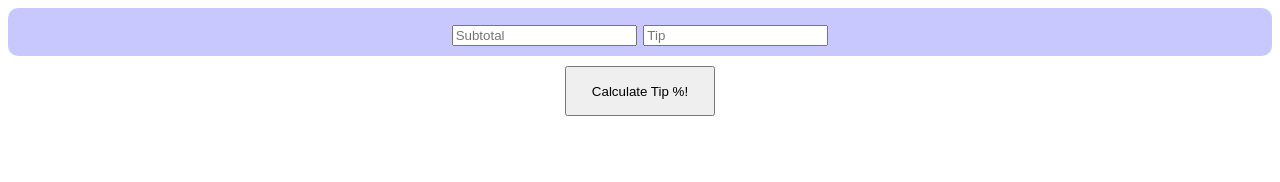
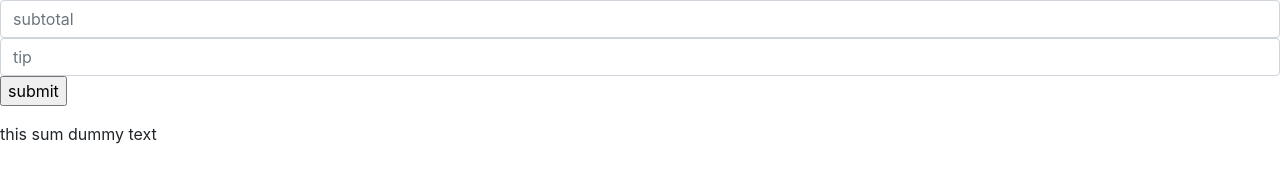
Before and after one commit to thesaddestgravy/the-harding-repo, a plain HTML site: page index.html in a window 1280 px wide. Drawn offline with nearby package versions, Linux system fonts and the light colour scheme.

Commit message:
added bootstrap and favicon

```diff
--- a/index.html
+++ b/index.html
@@ -2,20 +2,29 @@
 <html>
   <head>
     <meta charset="utf-8">
-    <title>Canvas</title>
+    <meta name="viewport" content="width=device-width, initial-scale=1">
+    <meta name="viewport" content="width=device-width, initial-scale=1, maximum-scale=1, user-scalable=no">
+    <title>The Harding Repo</title>
+    <link rel="apple-touch-icon" sizes="180x180" href="icons/apple-touch-icon.png">
+    <link rel="icon" type="image/png" sizes="32x32" href="icons/favicon-32x32.png">
+    <link rel="icon" type="image/png" sizes="16x16" href="icons//favicon-16x16.png">
+    <link rel="manifest" href="icons/site.webmanifest">
     <link rel="stylesheet" href="styles.css">
+    <link rel="stylesheet" href="https://stackpath.bootstrapcdn.com/bootstrap/4.4.1/css/bootstrap.min.css" integrity="sha384-Vkoo8x4CGsO3+Hhxv8T/Q5PaXtkKtu6ug5TOeNV6gBiFeWPGFN9MuhOf23Q9Ifjh" crossorigin="anonymous">
   </head>
   <body>
-    <div class="prompt">
-      <input type="text" name="subtotal" placeholder="Subtotal">
-      <input type="text" name="tip" placeholder="Tip">
-    </div>
-    <button>Calculate Tip %!</button>
+    <form class="form-group" autocomplete="off">
+      <input class="form-control" type="text" id="subtotal" placeholder="subtotal">
+      <input class="form-control" type="text" id="tip" placeholder="tip">
+      <input type="submit" value="submit">
+    </form>
 
-    <h3>Your tip percent is</h3>
+    <p>this sum dummy text</p>
 
+    <script src="https://code.jquery.com/jquery-3.4.1.slim.min.js" integrity="sha384-J6qa4849blE2+poT4WnyKhv5vZF5SrPo0iEjwBvKU7imGFAV0wwj1yYfoRSJoZ+n" crossorigin="anonymous"></script>
+    <script src="https://cdn.jsdelivr.net/npm/popper.js@1.16.0/dist/umd/popper.min.js" integrity="sha384-Q6E9RHvbIyZFJoft+2mJbHaEWldlvI9IOYy5n3zV9zzTtmI3UksdQRVvoxMfooAo" crossorigin="anonymous"></script>
+    <script src="https://stackpath.bootstrapcdn.com/bootstrap/4.4.1/js/bootstrap.min.js" integrity="sha384-wfSDF2E50Y2D1uUdj0O3uMBJnjuUD4Ih7YwaYd1iqfktj0Uod8GCExl3Og8ifwB6" crossorigin="anonymous"></script>
     <script src="index.js"></script>
-
 
   </body>
 </html>
--- a/index.js
+++ b/index.js
@@ -1,7 +1,7 @@
-document.querySelector("button").addEventListener("click", calculateTip);
+const form = document.querySelector(".form-group");
+const subtotal = document.querySelector("#subtotal");
 
-function calculateTip() {
-    var subtotal = document.querySelector("input").value;
-    var tip = document.querySelectorAll("input")[1].value;
-    alert("The tip percent is " + (tip / subtotal) * 100 + "%");
-}
+form.addEventListener("submit", e => {
+    e.preventDefault();
+    subtotal.value = subtotal.value.toUpperCase();
+});
--- a/styles.css
+++ b/styles.css
@@ -2,25 +2,5 @@ body {
     font-family: Arial, Helvetica, sans-serif;
     font-size: 24px;
     text-align: center;
-
+    background: #f1e3cb;;
 }
-
-
-.prompt {
-    background-color: rgb(200, 200, 255);
-    padding: 10px;
-    object-position: center;
-    border-radius: 10px;
-    border: indigo;
-
-}
-
-button {
-    width: 150px;
-    height: 50px;
-    margin: 10px;
-}
-
-h3 {
-    visibility: hidden;
-}
```
Also changed, not shown: icons/android-chrome-192x192.png (added), icons/android-chrome-512x512.png (added), icons/apple-touch-icon.png (added), icons/favicon-16x16.png (added), icons/favicon-32x32.png (added), icons/favicon.ico (added), icons/site.webmanifest (added).
